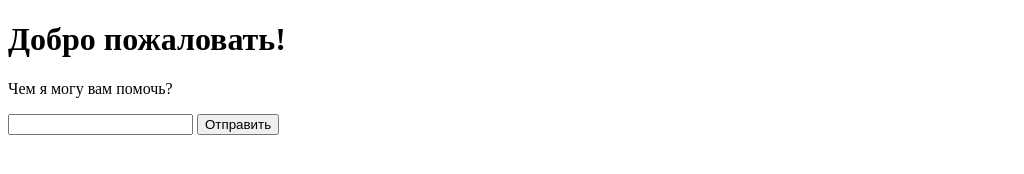
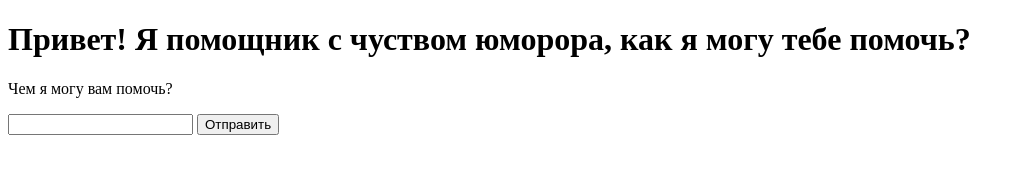
Before and after one commit to manta-na-dazla/Control, a plain HTML site: page index.html in a window 1280 px wide. Shown: the whole page, without its empty margins (0-1024 px from the left). Drawn offline with Linux system fonts and the light colour scheme.

Commit message:
Update index.html

```diff
--- a/index.html
+++ b/index.html
@@ -1,11 +1,11 @@
 <!DOCTYPE html>
 <html>
 <head>
-  <title>Помощник</title>
+  <title>Помощник с юмором</title>
   <script src="script.js"></script>
 </head>
 <body>
-  <h1>Добро пожаловать!</h1>
+  <h1>Привет! Я помощник с чуством юморора, как я могу тебе помочь?</h1>
   <p>Чем я могу вам помочь?</p>
   <input type="text" id="user-input">
   <button onclick="getResponse()">Отправить</button>
```
